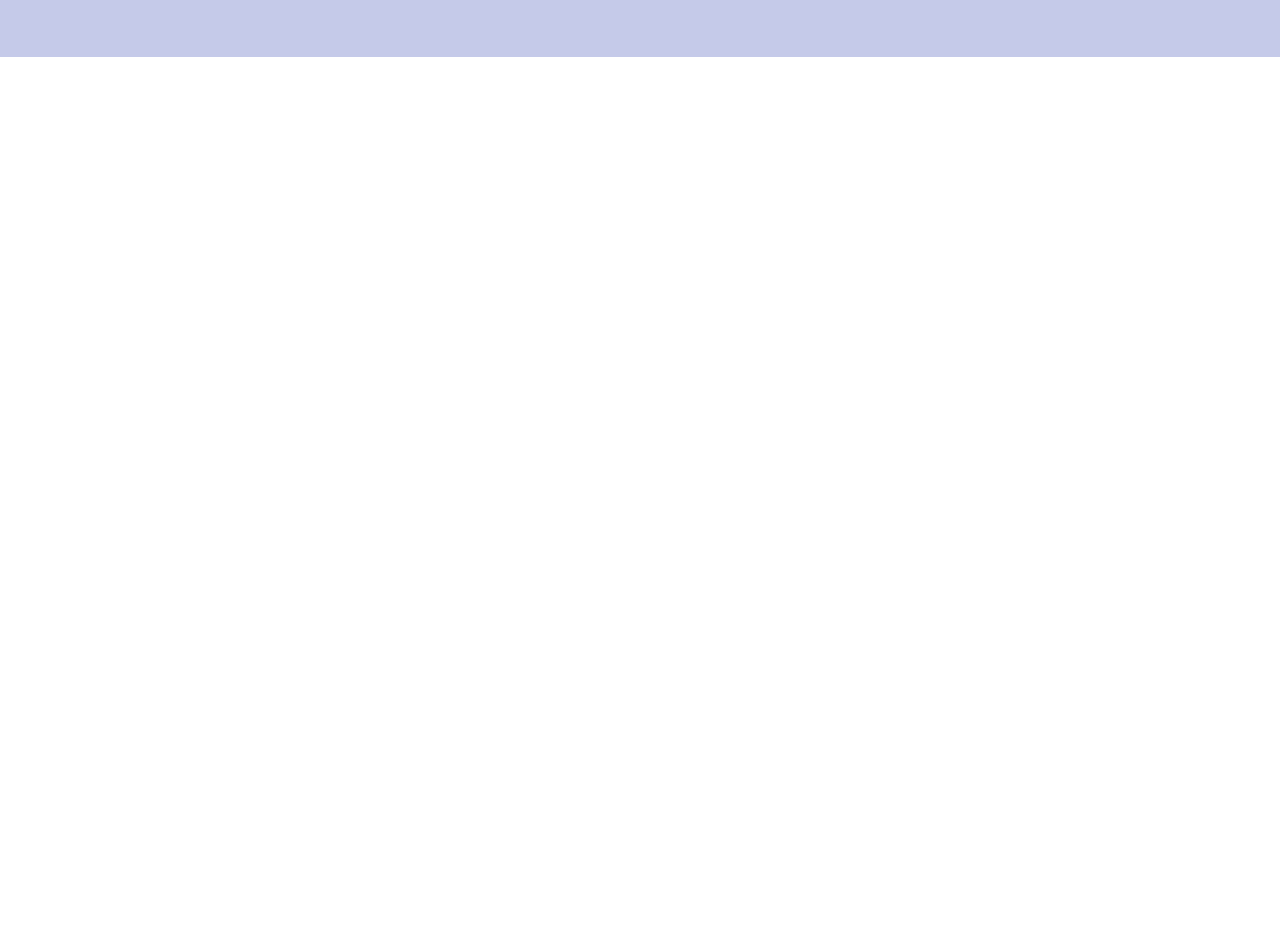
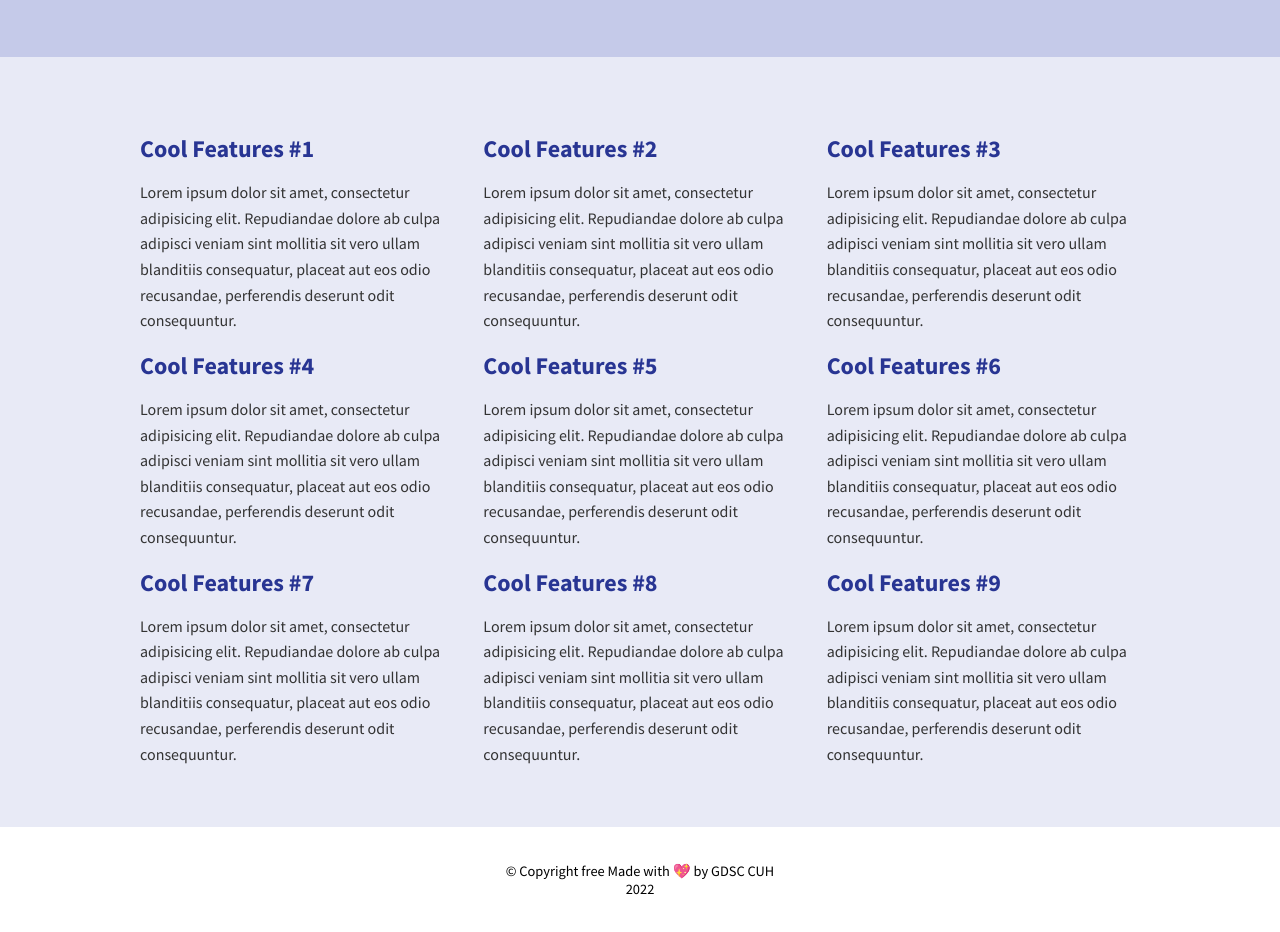
Before and after one commit to svontheweb/gdsc-cuh, a plain HTML site: page index.html in a window 1280 px wide. Shown: the part 469-1401 px from the top of the page. Before the commit the page ends 800 px from the top, so only its background shows below. Drawn offline with Linux system fonts and the light colour scheme.

Commit message:
added featues and footer section

```diff
--- a/index.html
+++ b/index.html
@@ -36,6 +36,74 @@
             <a href="#" class="button">Learn more 'bout us..</a>
         </div>
     </div>
+
+
+    <div class="featured-wrapper">
+        <div class="featured-width">
+
+            <div class="featured-items">
+                <h1>Cool Features #1</h1>
+                <p>
+                    Lorem ipsum dolor sit amet, consectetur adipisicing elit. Repudiandae dolore ab culpa adipisci veniam sint mollitia sit vero ullam blanditiis consequatur, placeat aut eos odio recusandae, perferendis deserunt odit consequuntur.
+                </p>
+            </div>
+            <div class="featured-items">
+                <h1>Cool Features #2</h1>
+                <p>
+                    Lorem ipsum dolor sit amet, consectetur adipisicing elit. Repudiandae dolore ab culpa adipisci veniam sint mollitia sit vero ullam blanditiis consequatur, placeat aut eos odio recusandae, perferendis deserunt odit consequuntur.
+                </p>
+            </div>
+            <div class="featured-items">
+                <h1>Cool Features #3</h1>
+                <p>
+                    Lorem ipsum dolor sit amet, consectetur adipisicing elit. Repudiandae dolore ab culpa adipisci veniam sint mollitia sit vero ullam blanditiis consequatur, placeat aut eos odio recusandae, perferendis deserunt odit consequuntur.
+                </p>
+            </div>
+            <div class="featured-items">
+                <h1>Cool Features #4</h1>
+                <p>
+                    Lorem ipsum dolor sit amet, consectetur adipisicing elit. Repudiandae dolore ab culpa adipisci veniam sint mollitia sit vero ullam blanditiis consequatur, placeat aut eos odio recusandae, perferendis deserunt odit consequuntur.
+                </p>
+            </div>
+            <div class="featured-items">
+                <h1>Cool Features #5</h1>
+                <p>
+                    Lorem ipsum dolor sit amet, consectetur adipisicing elit. Repudiandae dolore ab culpa adipisci veniam sint mollitia sit vero ullam blanditiis consequatur, placeat aut eos odio recusandae, perferendis deserunt odit consequuntur.
+                </p>
+            </div>
+            <div class="featured-items">
+                <h1>Cool Features #6</h1>
+                <p>
+                    Lorem ipsum dolor sit amet, consectetur adipisicing elit. Repudiandae dolore ab culpa adipisci veniam sint mollitia sit vero ullam blanditiis consequatur, placeat aut eos odio recusandae, perferendis deserunt odit consequuntur.
+                </p>
+            </div>
+            <div class="featured-items">
+                <h1>Cool Features #7</h1>
+                <p>
+                    Lorem ipsum dolor sit amet, consectetur adipisicing elit. Repudiandae dolore ab culpa adipisci veniam sint mollitia sit vero ullam blanditiis consequatur, placeat aut eos odio recusandae, perferendis deserunt odit consequuntur.
+                </p>
+            </div>
+            <div class="featured-items">
+                <h1>Cool Features #8</h1>
+                <p>
+                    Lorem ipsum dolor sit amet, consectetur adipisicing elit. Repudiandae dolore ab culpa adipisci veniam sint mollitia sit vero ullam blanditiis consequatur, placeat aut eos odio recusandae, perferendis deserunt odit consequuntur.
+                </p>
+            </div>
+            <div class="featured-items">
+                <h1>Cool Features #9</h1>
+                <p>
+                    Lorem ipsum dolor sit amet, consectetur adipisicing elit. Repudiandae dolore ab culpa adipisci veniam sint mollitia sit vero ullam blanditiis consequatur, placeat aut eos odio recusandae, perferendis deserunt odit consequuntur.
+                </p>
+            </div>
+
+        </div>
+    </div>
+
+
+    <!-- footer -->
+    <div class="footer">
+        <p>&copy; Copyright free Made with 💖 by GDSC CUH <br> 2022</p>
+    </div>
 </body>
 
 </html>
--- a/style.css
+++ b/style.css
@@ -3,6 +3,7 @@ body {
     font-family: 'Source Sans Pro', sans-serif;
 }
 
+/* header div */
 .header {
     background-color: #283593;
     color: #FFF;
@@ -10,12 +11,14 @@ body {
     justify-content: space-between;
     align-items: center;
     padding: 0 45px 0 45px;
+    flex-wrap: wrap;
 }
 
 img {
-    width: 300px;
+    max-width: 250px;
     height: 100px;
 }
+
 .nav  {
     list-style: none;
     display: flex;
@@ -38,8 +41,7 @@ img {
 }
 
 
-
-
+/* welcome div */
 .welcome {
     background-color: #c5cae9;
     padding: 60px 45px;
@@ -71,3 +73,38 @@ img {
     border-radius: 10px;
     display: inline-block;
 }
+
+/* featured div */
+.featured-wrapper {
+    background-color: #e8eaf6;
+    padding: 60px 40px;
+}
+
+.featured-width {
+    max-width: 1000px;
+    margin: 0 auto;
+    display: grid;
+    /* grid-template-columns: 33% 33% 33%; */
+    grid-template-columns: repeat(auto-fit, minmax(300px, 1fr));;
+    column-gap: 30px;
+}
+
+.featured-items h1 {
+    color: #283593;
+    font-size: 1.5rem;
+    /* margin: 0; */
+}
+
+.featured-items p {
+    margin: 0;
+    line-height: 1.6;
+    color: #333;
+}
+
+
+/* FOOTER */
+.footer {
+    text-align: center;
+    font-size: .9rem;
+    padding: 20px 0;
+}
```
